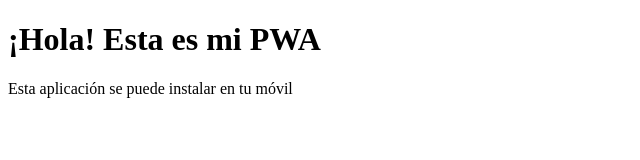
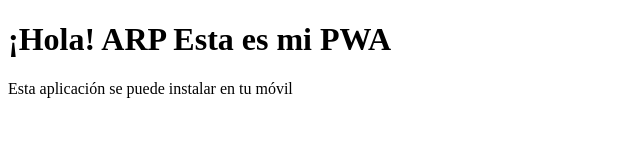
Before and after one commit to ruiggi/ControlVoltes, a plain HTML site: page index.html in a window 1280 px wide. Shown: the whole page, without its empty margins (0-640 px from the left). Drawn offline with Linux system fonts and the light colour scheme.

Commit message:
Update index.html

```diff
--- a/index.html
+++ b/index.html
@@ -6,10 +6,10 @@
     <meta name="theme-color" content="#2196F3">
     <title>Mi PWA</title>
     <link rel="manifest" href="manifest.json">
-    <link rel="icon" href="icon-192.png">
+    <link rel="icon" href="crono192x192.png">
 </head>
 <body>
-    <h1>¡Hola! Esta es mi PWA</h1>
+    <h1>¡Hola! ARP Esta es mi PWA</h1>
     <p>Esta aplicación se puede instalar en tu móvil</p>
 
     <script>
```
